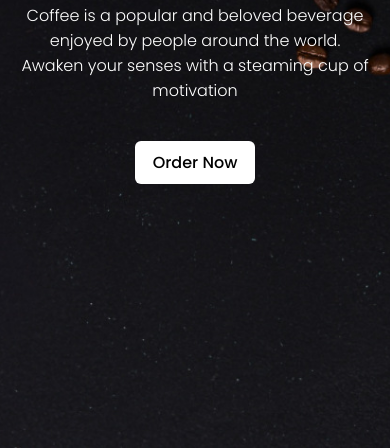
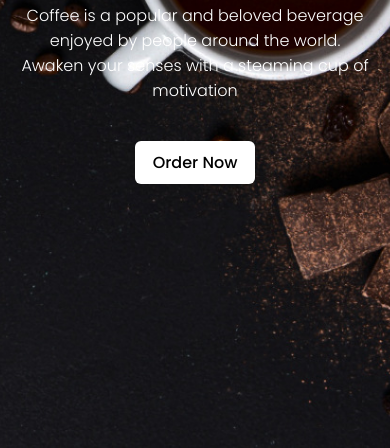
Before and after one commit to DavidGhanem/CoffeeWeb_LandingPage1, a plain HTML site: page index.html in a window 390 px wide. Shown: the part 396-844 px from the top of the page. Drawn offline with Linux system fonts and the light colour scheme.

Commit message:
second commit

```diff
--- a/style.css
+++ b/style.css
@@ -116,7 +116,9 @@ header .navbar{
 }
 
 @media screen and (max-width: 900px){
-
+    body{
+        background-position: 80%;
+    }
     header{
         padding: 10px 20px;
     }
```
